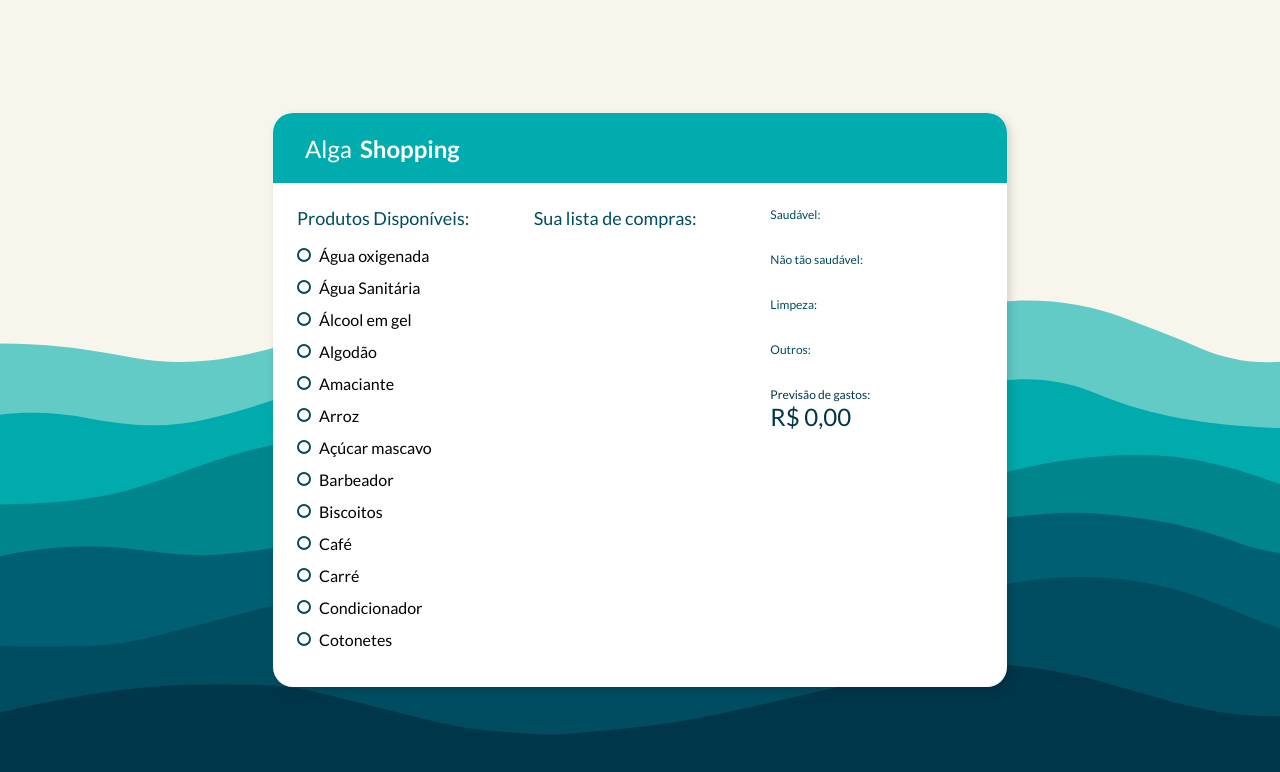
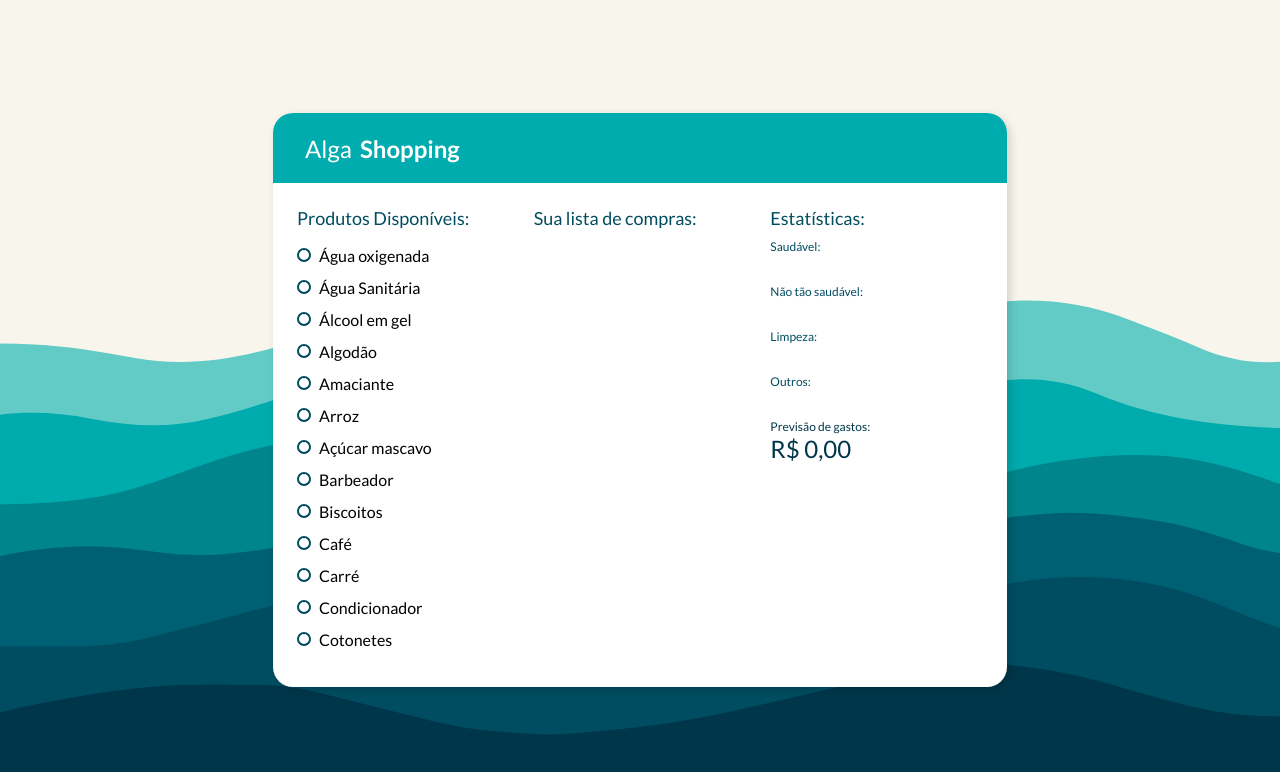
Before and after one commit to DanielFariias/alga-shop, a React (Vite) app: page / in a window 1280 px wide. Shown: the top 772 px of the page. Built offline with nearby package versions, Linux system fonts and the light colour scheme.

Commit message:
organization

```diff
--- a/src/components/Container/index.jsx
+++ b/src/components/Container/index.jsx
@@ -1,108 +1,14 @@
-import { useEffect, useState } from 'react';
-import { useDispatch, useSelector } from 'react-redux';
-
-import { toggleProduct } from '../../store/reducers/Products/actions';
-import { extractPercentage } from '../../utils/extractPercentage';
-import { LineChart } from '../shared/LineChart';
-import { ShoppingList } from '../ShoppingList';
 import { Content } from '../Content';
 import { Header } from '../Header';
 
 import * as C from './styles';
 
 export function Container() {
-  const dispatch = useDispatch()
-  const selectedProducts = useSelector(state =>
-    state.products.filter(product => product.checked)
-  )
-  const [totalPrice, setTotalPrice] = useState(0)
-
-  useEffect(() => {
-    const total = selectedProducts
-      .reduce((sum, product) => sum + product.price, 0)
-
-    setTotalPrice(total)
-  }, [selectedProducts])
-
-  const handleChecked = (id) => {
-    dispatch(toggleProduct(id))
-  }
-
   return (
     <C.Container>
       <C.CardContainer>
         <Header />
-        <Content
-          left={
-            <ShoppingList
-              title="Produtos Disponíveis"
-              handleChecked={handleChecked}
-            />
-          }
-          middle={
-            <ShoppingList
-              title="Sua lista de compras"
-              handleChecked={handleChecked}
-              selected
-            />
-          }
-          right={
-            <div>
-              <LineChart
-                title={"Saudável"}
-                percentage={extractPercentage(
-                  selectedProducts.length,
-                  selectedProducts
-                    .filter(product => product.tags.includes('healthy')).length
-                )}
-                color={"#62CBC6"}
-              />
-              <LineChart
-                title={"Não tão saudável"}
-                percentage={extractPercentage(
-                  selectedProducts.length,
-                  selectedProducts
-                    .filter(product => product.tags.includes('junk')).length
-                )}
-                color={"#00ABAD"}
-              />
-              <LineChart
-                title={"Limpeza"}
-                percentage={extractPercentage(
-                  selectedProducts.length,
-                  selectedProducts
-                    .filter(product => product.tags.includes('cleaning')).length
-                )}
-                color={"#00858C"}
-              />
-              <LineChart
-                title={"Outros"}
-                percentage={extractPercentage(
-                  selectedProducts.length,
-                  selectedProducts
-                    .filter(product => product.tags.includes('others')).length
-                )}
-                color={"#006073"}
-              />
-
-              <div style={{ marginTop: 12 }}>
-                <h2
-                  style={{
-                    fontWeight: 400,
-                    fontSize: 12,
-                    color: "#00364A"
-                  }}
-                >
-                  Previsão de gastos:
-                  <div style={{ fontSize: 24 }}>{totalPrice.toLocaleString('pt-br', {
-                    currency: 'BRL',
-                    style: 'currency'
-                  })}</div>
-                </h2>
-              </div>
-            </div>
-          }
-        />
+        <Content />
       </C.CardContainer>
     </C.Container>
   )
--- a/src/components/Content/index.jsx
+++ b/src/components/Content/index.jsx
@@ -1,17 +1,32 @@
+import { useDispatch } from 'react-redux';
+import { toggleProduct } from '../../store/reducers/Products/actions';
+import { ShoppingList } from '../ShoppingList';
+import { StaticData } from '../StaticData';
 import * as C from './styles';
 
-export const Content = ({ left, right, middle }) => {
+export const Content = () => {
+  const dispatch = useDispatch()
+
+  const handleChecked = (id) => {
+    dispatch(toggleProduct(id))
+  }
+
   return (
     <C.Container>
-      <div>
-        {left}
-      </div>
 
-      <div>{middle}</div>
+      <ShoppingList
+        title="Produtos Disponíveis"
+        handleChecked={handleChecked}
+      />
 
-      <div>
-        {right}
-      </div>
+      <ShoppingList
+        title="Sua lista de compras"
+        handleChecked={handleChecked}
+        selected
+      />
+
+      <StaticData />
+
     </C.Container>
   )
 }
--- a/src/components/ShoppingList/index.jsx
+++ b/src/components/ShoppingList/index.jsx
@@ -1,22 +1,22 @@
-import { useDispatch, useSelector } from 'react-redux';
+import { useSelector } from 'react-redux';
+
 import { CheckButton } from '../shared/CheckButton';
+
 import * as C from './styles';
 
 export function ShoppingList({ title, handleChecked, selected }) {
-  const products = useSelector(state => selected
+  const products = useSelector(state =>
+    selected
       ? state.products.filter(product => product.checked)
       : state.products
   )
 
   return (
     <C.Container>
-      <C.Title>
-        {title}:
-      </C.Title>
+      <C.Title> {title}: </C.Title>
       <C.List>
         {
-          products.map(product => {
-            return (
+          products.map(product =>
             <CheckButton
               key={product.id}
               checked={product.checked}
@@ -24,7 +24,6 @@ export function ShoppingList({ title, handleChecked, selected }) {
               onClick={() => handleChecked(product.id, product.checked)}
             />
           )
-          })
         }
       </C.List>
     </C.Container>
--- a/src/components/ShoppingList/styles.js
+++ b/src/components/ShoppingList/styles.js
@@ -1,8 +1,6 @@
 import styled from 'styled-components';
 
-export const Container = styled.div`
-
-`;
+export const Container = styled.section``;
 
 export const Title = styled.h2`
   color: #004D61;
--- /dev/null
+++ b/src/components/StaticData/index.jsx
@@ -0,0 +1,78 @@
+import { useEffect, useState } from 'react';
+import { useSelector } from 'react-redux';
+import { extractPercentage } from '../../utils/extractPercentage';
+import { LineChart } from '../shared/LineChart';
+import * as C from './styles';
+
+export function StaticData() {
+  const selectedProducts = useSelector(state =>
+    state.products.filter(product => product.checked)
+  )
+
+  const [totalPrice, setTotalPrice] = useState(0)
+
+  useEffect(() => {
+    const total = selectedProducts
+      .reduce((sum, product) => sum + product.price, 0)
+
+    setTotalPrice(total)
+  }, [selectedProducts])
+
+  return (
+    <C.Container>
+      <C.Title> Estatísticas: </C.Title>
+      <LineChart
+        title={"Saudável"}
+        percentage={extractPercentage(
+          selectedProducts.length,
+          selectedProducts
+            .filter(product => product.tags.includes('healthy')).length
+        )}
+        color={"#62CBC6"}
+      />
+      <LineChart
+        title={"Não tão saudável"}
+        percentage={extractPercentage(
+          selectedProducts.length,
+          selectedProducts
+            .filter(product => product.tags.includes('junk')).length
+        )}
+        color={"#00ABAD"}
+      />
+      <LineChart
+        title={"Limpeza"}
+        percentage={extractPercentage(
+          selectedProducts.length,
+          selectedProducts
+            .filter(product => product.tags.includes('cleaning')).length
+        )}
+        color={"#00858C"}
+      />
+      <LineChart
+        title={"Outros"}
+        percentage={extractPercentage(
+          selectedProducts.length,
+          selectedProducts
+            .filter(product => product.tags.includes('others')).length
+        )}
+        color={"#006073"}
+      />
+
+      <div style={{ marginTop: 12 }}>
+        <h2
+          style={{
+            fontWeight: 400,
+            fontSize: 12,
+            color: "#00364A"
+          }}
+        >
+          Previsão de gastos:
+          <div style={{ fontSize: 24 }}>{totalPrice.toLocaleString('pt-br', {
+            currency: 'BRL',
+            style: 'currency'
+          })}</div>
+        </h2>
+      </div>
+    </C.Container>
+  )
+}
--- /dev/null
+++ b/src/components/StaticData/styles.js
@@ -0,0 +1,11 @@
+import styled from 'styled-components';
+
+export const Container = styled.section``;
+
+
+export const Title = styled.h2`
+  color: #004D61;
+  font-size: 18px;
+  font-weight: 400;
+  height: 32px;
+`;
```
Also changed, not shown: src/components/Content/styles.js (line endings or trailing spaces). Lines whose indentation alone changed are shown as unchanged.
